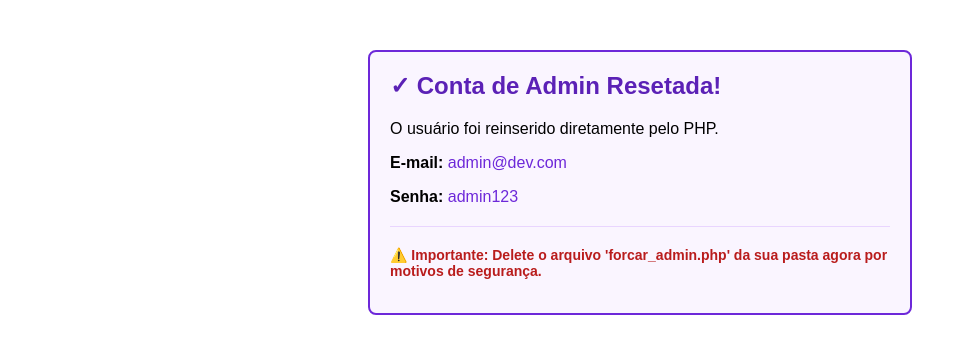
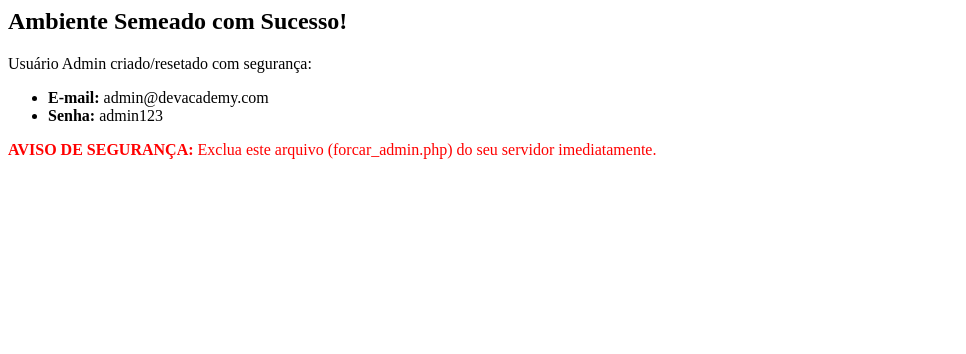
Before and after one commit to Melyssa-Souza-Araujo/Linguagem-HTML, a PHP site: page /forcar_admin.php in a window 1280 px wide. Shown: the top 354 px of the page, without its empty margins (0-966 px from the left). Run offline with PHP 8.4, Linux system fonts and the light colour scheme.

Commit message:
Update admin creation script with new email and security

```diff
--- a/atividades/dev-academy/forcar_admin.php
+++ b/atividades/dev-academy/forcar_admin.php
@@ -1,29 +1,27 @@
 <?php
 include 'db.php';
 
-$email = 'admin@dev.com';
-$senha_pura = 'admin123';
-// O próprio PHP local gera a hash perfeita para o seu ambiente
-$senha_hash = password_hash($senha_pura, PASSWORD_DEFAULT);
+// Segurança de Vetor de Ataque: Este script deve ser deletado após a primeira execução!
+try {
+    $email = 'admin@devacademy.com';
+    $senha_plana = 'admin123';
 
-try {
-    // 1. Remove qualquer registro antigo com esse e-mail para evitar duplicidade
+    // Idempotência Operacional por Destruição Segura
     $stmtDelete = $pdo->prepare("DELETE FROM usuarios WHERE email = ?");
     $stmtDelete->execute([$email]);
 
-    // 2. Insere o administrador do zero com a hash correta
-    $stmtInsert = $pdo->prepare("INSERT INTO usuarios (nome, email, senha, tipo) VALUES ('Administrador', ?, ?, 'admin')");
-    $stmtInsert->execute([$email, $senha_hash]);
+    // Consistência Baseada no Ambiente de Execução (Runtime)
+    $senha_hash = password_hash($senha_plana, PASSWORD_DEFAULT);
 
-    echo "<div style='font-family: sans-serif; max-width: 500px; margin: 50px auto; padding: 20px; border: 2px solid #6d28d9; border-radius: 8px; background: #faf5ff;'>";
-    echo "<h2 style='color: #5b21b6; margin-top: 0;'>✓ Conta de Admin Resetada!</h2>";
-    echo "<p>O usuário foi reinserido diretamente pelo PHP.</p>";
-    echo "<p><strong>E-mail:</strong> <span style='color: #6d28d9;'>admin@dev.com</span></p>";
-    echo "<p><strong>Senha:</strong> <span style='color: #6d28d9;'>admin123</span></p>";
-    echo "<hr style='border: 0; border-top: 1px solid #e9d5ff; margin: 20px 0;'>";
-    echo "<p style='color: #b91c1c; font-size: 14px; font-weight: bold;'>⚠️ Importante: Delete o arquivo 'forcar_admin.php' da sua pasta agora por motivos de segurança.</p>";
-    echo "</div>";
+    $stmtInsert = $pdo->prepare("INSERT INTO usuarios (nome, email, senha, tipo) VALUES (?, ?, ?, ?)");
+    $stmtInsert->execute(['Administrador Central', $email, $senha_hash, 'admin']);
 
-} catch (Exception $e) {
-    echo "<h2 style='color: red; font-family: sans-serif;'>Erro ao resetar: " . $e->getMessage() . "</h2>";
+    echo "<h2>Ambiente Semeado com Sucesso!</h2>";
+    echo "<p>Usuário Admin criado/resetado com segurança:</p>";
+    echo "<ul><li><strong>E-mail:</strong> admin@devacademy.com</li><li><strong>Senha:</strong> admin123</li></ul>";
+    echo "<p style='color:red;'><strong>AVISO DE SEGURANÇA:</strong> Exclua este arquivo (forcar_admin.php) do seu servidor imediatamente.</p>";
+} catch (\Exception $e) {
+    error_log($e->getMessage());
+    die("Falha na semeadura do banco de dados.");
 }
+?>
```
